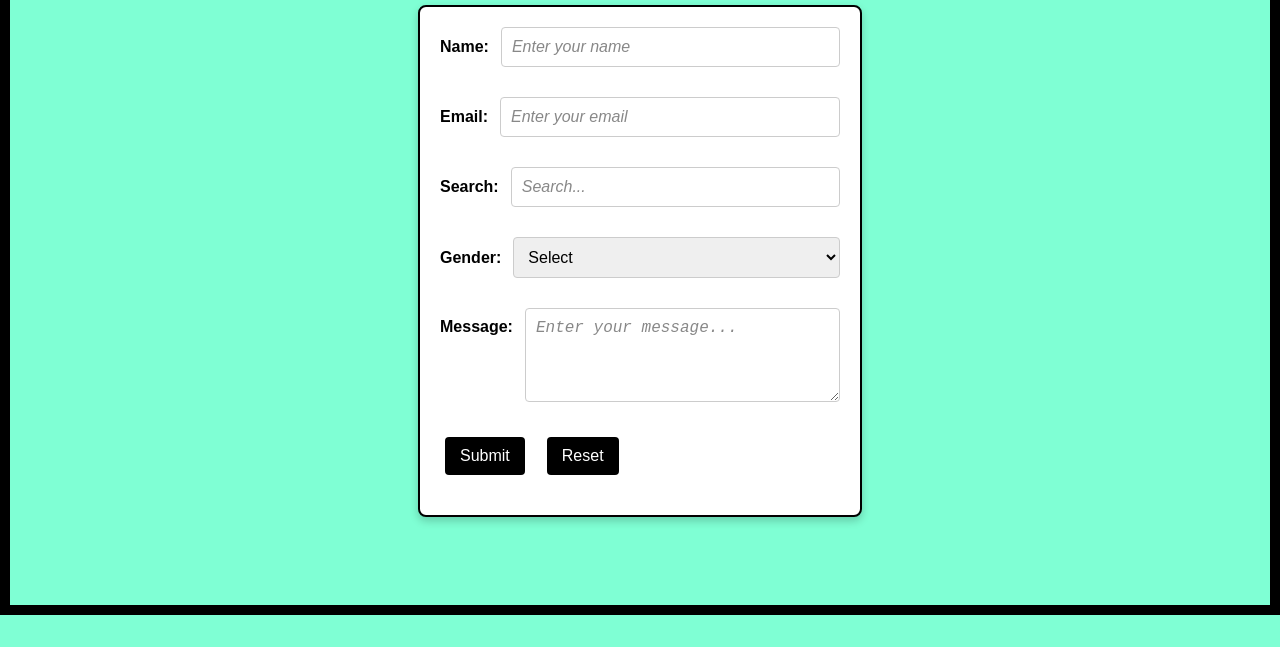
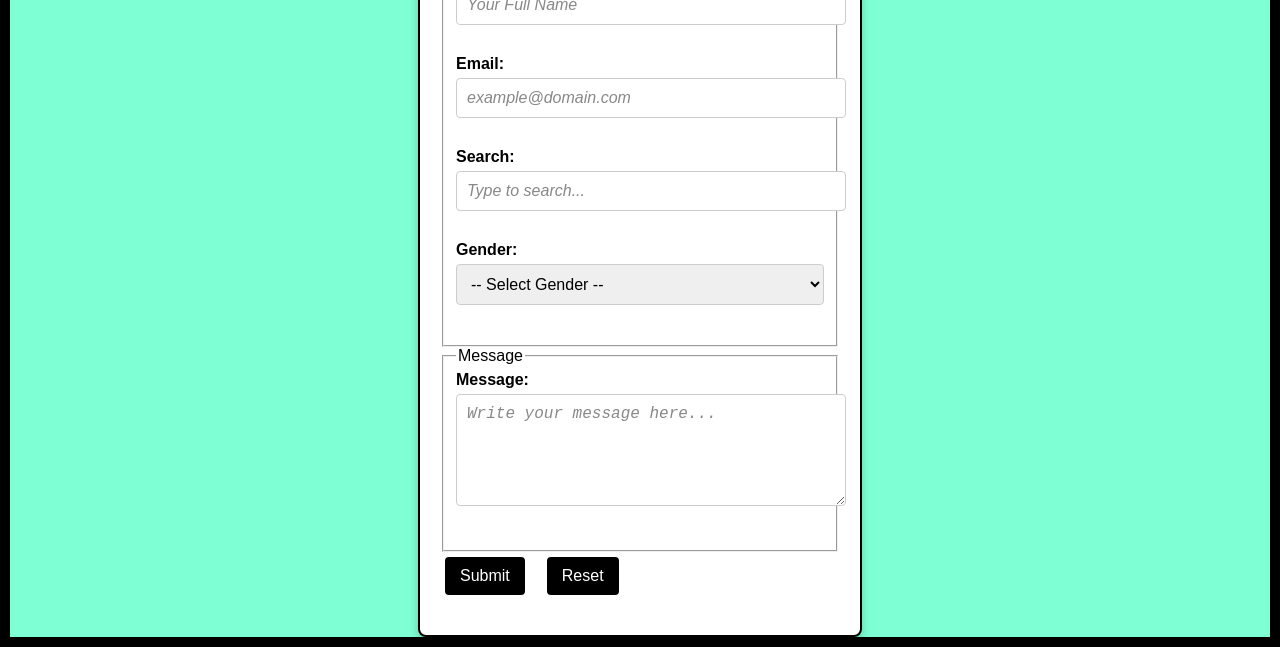
Before and after one commit to sibshahz/git_basics, a plain HTML site: page index.html in a window 1280 px wide. Shown: the part 185-832 px from the top of the page. Before the commit the page ends 800 px from the top, so only its background shows below. Drawn offline with Linux system fonts and the light colour scheme.

Commit message:
Update index.html

```diff
--- a/index.html
+++ b/index.html
@@ -10,37 +10,46 @@
 <body>
   <h1>New Assignment by Saad Ubaid</h1>
   <form action="submit-form.php" method="post">
+    <fieldset>
+      <legend>Personal Information</legend>
 
       <div>
         <label for="name">Name:</label>
-      <input type="text" id="name" name="name" placeholder="Enter your name" required>
+        <input type="text" id="name" name="name" placeholder="Your Full Name" required aria-label="Enter your full name">
       </div>
+
       <div>
         <label for="email">Email:</label>
-      <input type="email" id="email" name="email" placeholder="Enter your email" required>
+        <input type="email" id="email" name="email" placeholder="example@domain.com" required aria-label="Enter your email address">
       </div>
+
       <div>
         <label for="search">Search:</label>
-      <input type="text" id="search" name="search" placeholder="Search...">
+        <input type="text" id="search" name="search" placeholder="Type to search..." aria-label="Search input field">
       </div>
+
       <div>
         <label for="gender">Gender:</label>
-      <select id="gender" name="gender" required>
-        <option value="">Select</option>
+        <select id="gender" name="gender" required aria-label="Select your gender">
+          <option value="">-- Select Gender --</option>
           <option value="male">Male</option>
           <option value="female">Female</option>
           <option value="other">Other</option>
         </select>
       </div>
+    </fieldset>
+
+    <fieldset>
+      <legend>Message</legend>
+      <div>
+        <label for="message">Message:</label>
+        <textarea id="message" name="message" rows="5" placeholder="Write your message here..." aria-label="Enter your message"></textarea>
+      </div>
+    </fieldset>
 
     <div>
-      <label for="message">Message:</label>
-      <textarea id="message" name="message" rows="4" placeholder="Enter your message..."></textarea>
-    </div>
-
-    <div>
-      <button type="submit">Submit</button>
-      <button type="reset">Reset</button>
+      <button type="submit" class="btn-submit">Submit</button>
+      <button type="reset" class="btn-reset">Reset</button>
     </div>
   </form>
 </body>
```
Lines whose indentation alone changed are shown as unchanged.
